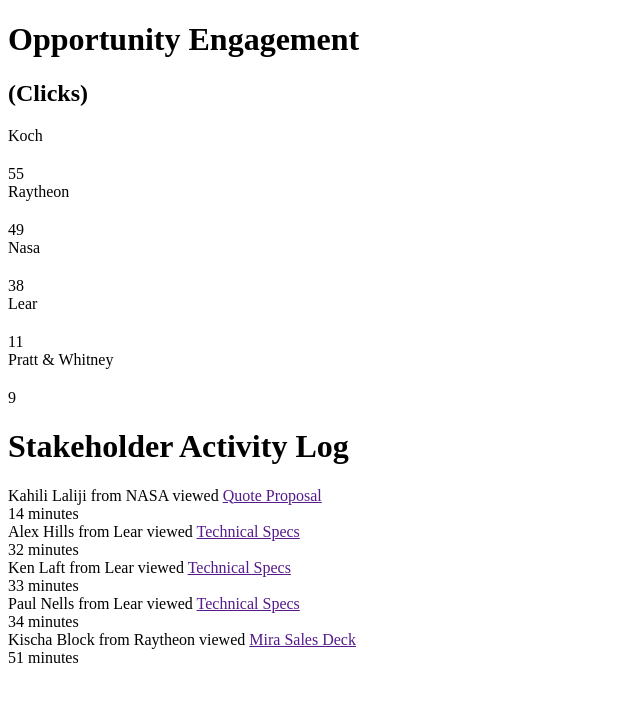
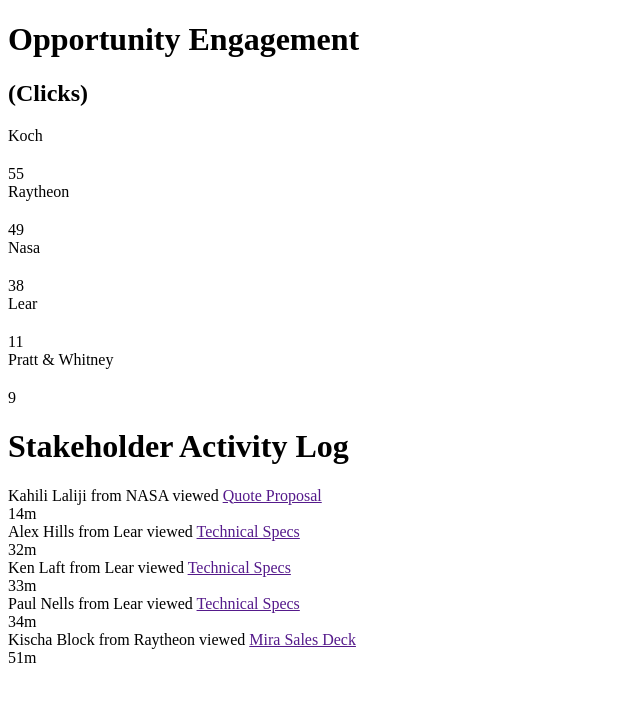
Before and after one commit to esemeniuc/sales-dashboard, a Next.js app in the folder client/: page /vendorStats/1 in a window 1280 px wide. Shown: the top 702 px of the page, without its empty margins (0-640 px from the left). Built offline with nearby package versions, Linux system fonts and the light colour scheme.

Commit message:
fix date formatting

```diff
--- a/client/pages/vendorStats/[portalId].tsx
+++ b/client/pages/vendorStats/[portalId].tsx
@@ -2,7 +2,8 @@
 import React from "react";
 import 'tailwindcss/tailwind.css';
 import Link from "../../components/generic/Link";
-import {formatDistanceToNowStrict, subMinutes} from "date-fns";
+import {subMinutes} from "date-fns";
+import {timeAgo} from "../../util/relativeDate";
 
 export function OpportunityEngagementDemo() {
     const data = [
@@ -103,7 +104,7 @@
                             {`${event.name} from ${event.company} viewed `}
                             <Link href={event.link.href}>{event.link.body}</Link>
                         </div>
-                        <span className="text-right">{formatDistanceToNowStrict(new Date(event.timestamp))}</span>
+                        <span className="text-right">{timeAgo(new Date(event.timestamp))}</span>
                     </div>
                 </div>;
             })
--- /dev/null
+++ b/client/util/relativeDate.ts
@@ -0,0 +1,25 @@
+export function timeAgo(prevDate: Date): string {
+    const diff = Number(new Date()) - Number(prevDate);
+    const minute = 60 * 1000;
+    const hour = minute * 60;
+    const day = hour * 24;
+    const month = day * 30;
+    const year = day * 365;
+    switch (true) {
+        case diff < minute:
+            const seconds = Math.round(diff / 1000);
+            return seconds < 1 ? '<1s' : `${seconds}s`;
+        case diff < hour:
+            return Math.round(diff / minute) + 'm';
+        case diff < day:
+            return Math.round(diff / hour) + 'h';
+        case diff < month:
+            return Math.round(diff / day) + 'd';
+        case diff < year:
+            return Math.round(diff / month) + 'm';
+        case diff > year:
+            return Math.round(diff / year) + 'y';
+        default:
+            return "";
+    }
+}
```
